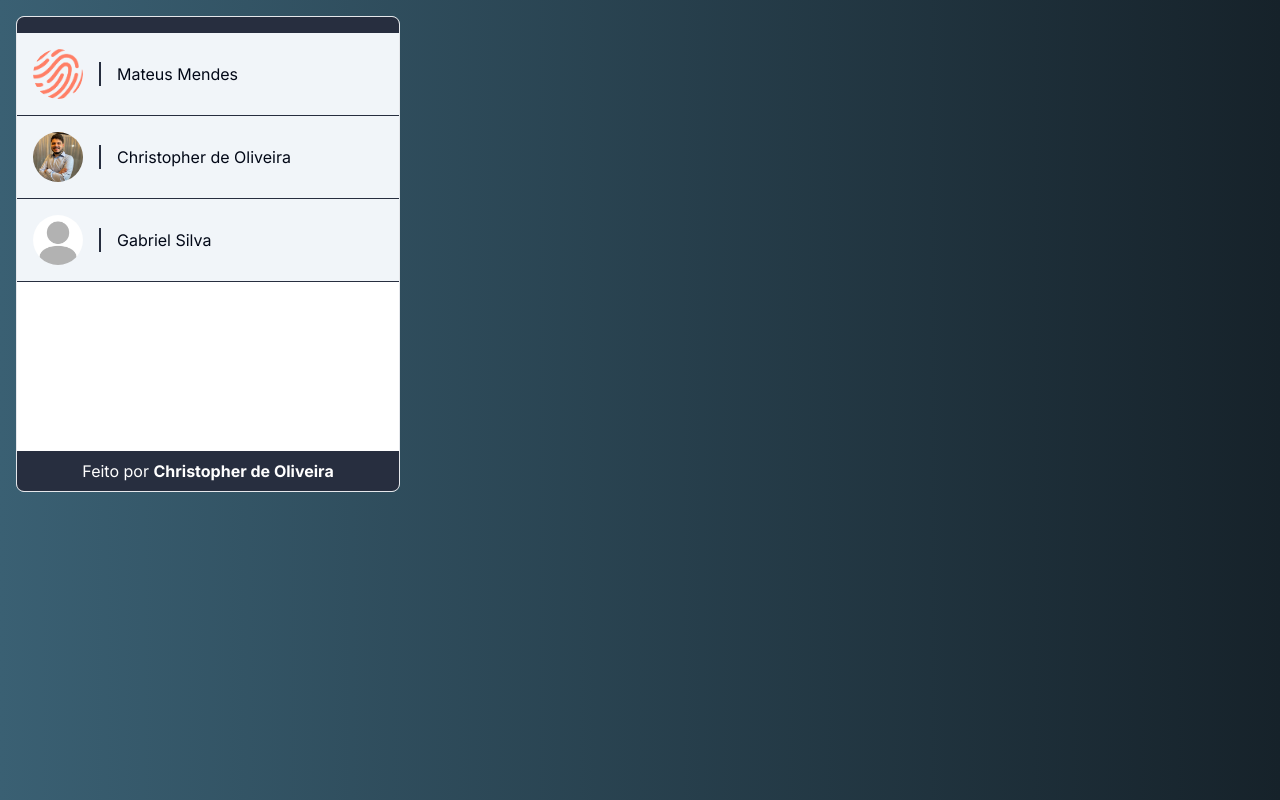
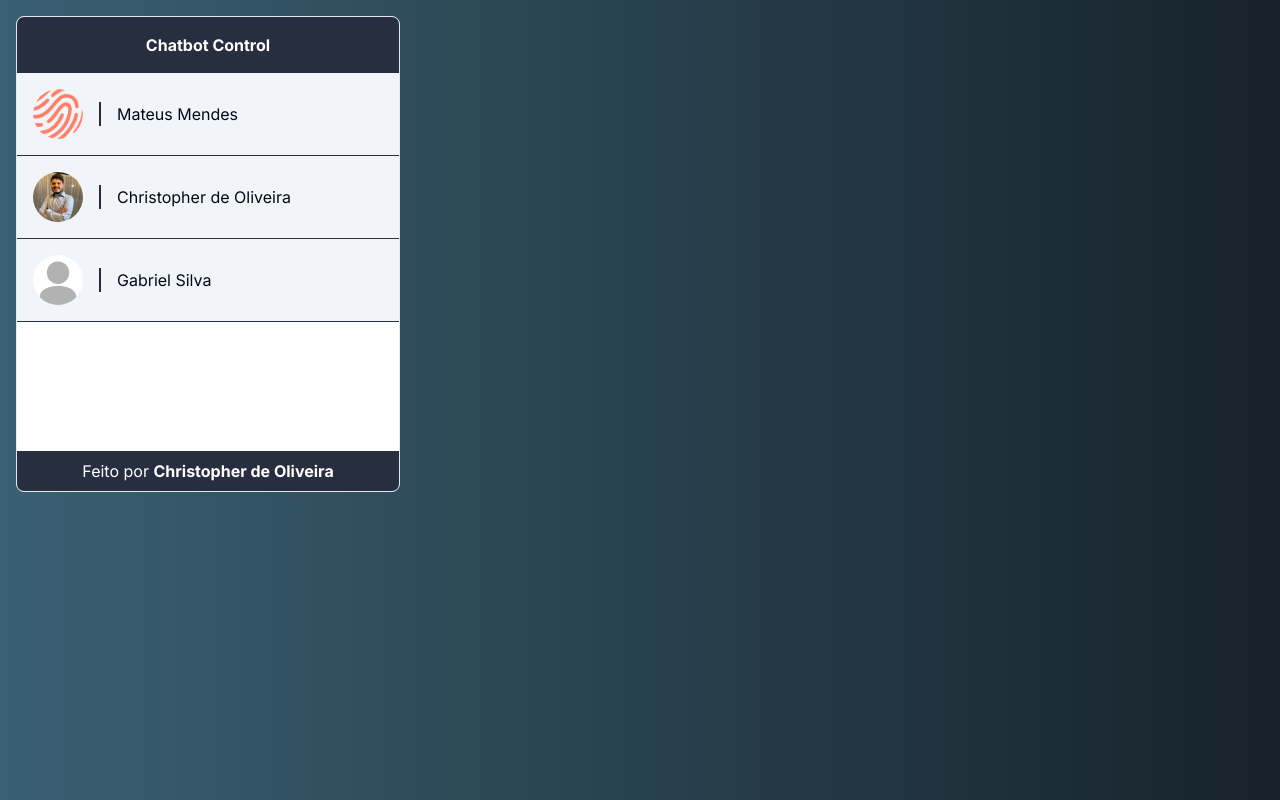
Before and after one commit to christopherldo/stackblitz-starters-ybxuxe, a Next.js app: page / in a window 1280 px wide. Built offline with nearby package versions, Linux system fonts and the light colour scheme.

Commit message:
Adds page title

```diff
--- a/app/page.tsx
+++ b/app/page.tsx
@@ -10,7 +10,9 @@ export default function Home() {
 
   return (
     <div className="flex h-full w-full max-w-sm flex-col overflow-hidden rounded-lg border border-gray-200 bg-white">
-      <div className="h-4 bg-[#272e3f]"></div>
+      <div className="flex h-14 items-center justify-center bg-[#272e3f]">
+        <h1 className="font-bold text-white">Chatbot Control</h1>
+      </div>
       <div className="flex flex-1 flex-col">
         {data.map((user) => (
           <ChatButton key={user.id} user={user} />
```
